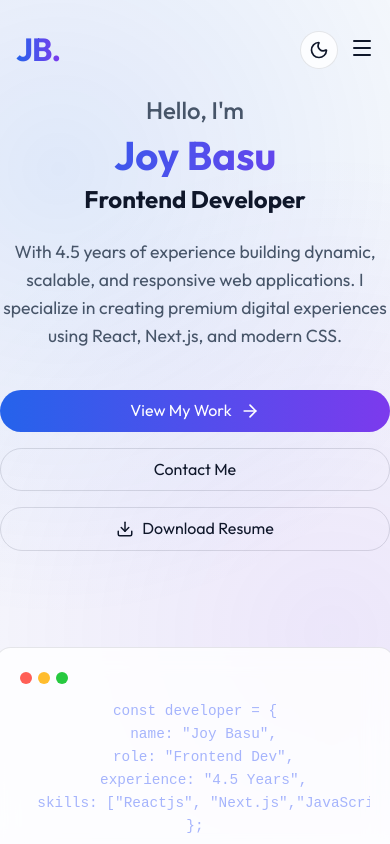
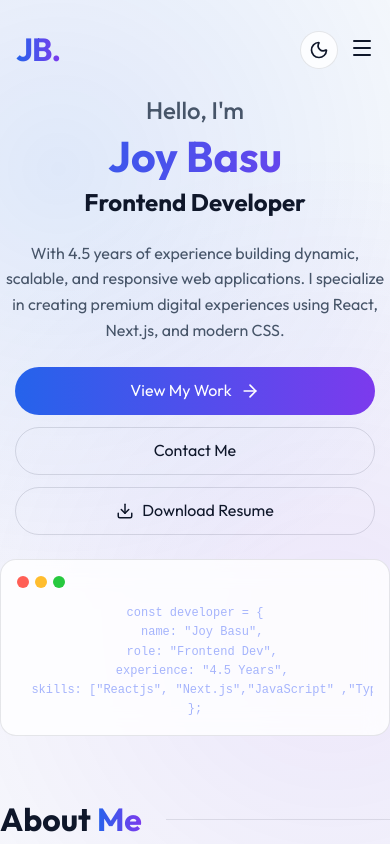
Before and after one commit to Joybosu456/port-folio, a React (Vite) app: page / in a window 390 px wide. Shown: the top 844 px of the page. Built offline with nearby package versions, Linux system fonts and the light colour scheme.

Commit message:
css changes

```diff
--- a/src/sections/Hero/Hero.css
+++ b/src/sections/Hero/Hero.css
@@ -152,11 +152,19 @@ pre {
   .hero {
     flex-direction: column;
     text-align: center;
+    min-height: auto;
     padding-top: 6rem;
+    padding-bottom: 2rem;
+    gap: 2rem;
+  }
+
+  .hero-content,
+  .hero-visual {
+    width: 100%;
   }
 
   .hero-description {
-    margin: 0 auto 2.5rem;
+    margin: 0 auto 1.5rem;
   }
 
   .hero-actions {
@@ -169,13 +177,17 @@ pre {
 
   .code-snippet {
     transform: none;
-    margin-top: 2rem;
+    margin-top: 0;
   }
 }
 
-@media (max-width: 480px) {
+@media (max-width: 600px) {
+  .hero {
+    gap: 1.5rem;
+  }
+
   .hero-name {
-    font-size: 2.5rem;
+    font-size: clamp(2.5rem, 11vw, 3.5rem);
   }
 
   .hero-role {
@@ -184,13 +196,27 @@ pre {
 
   .hero-actions {
     flex-direction: column;
-    width: 100%;
-    gap: 1rem;
+    width: min(100%, 360px);
+    margin: 0 auto;
+    gap: 0.75rem;
   }
 
-  .btn-primary, .btn-secondary {
+  .hero-actions > a {
     width: 100%;
+    min-height: 48px;
     justify-content: center;
+  }
+
+  .hero-description {
+    font-size: 1rem;
+  }
+
+  .code-snippet {
+    padding: 1rem;
+  }
+
+  .code-snippet pre {
+    font-size: 0.75rem;
   }
 
   .orb-1 {
```
